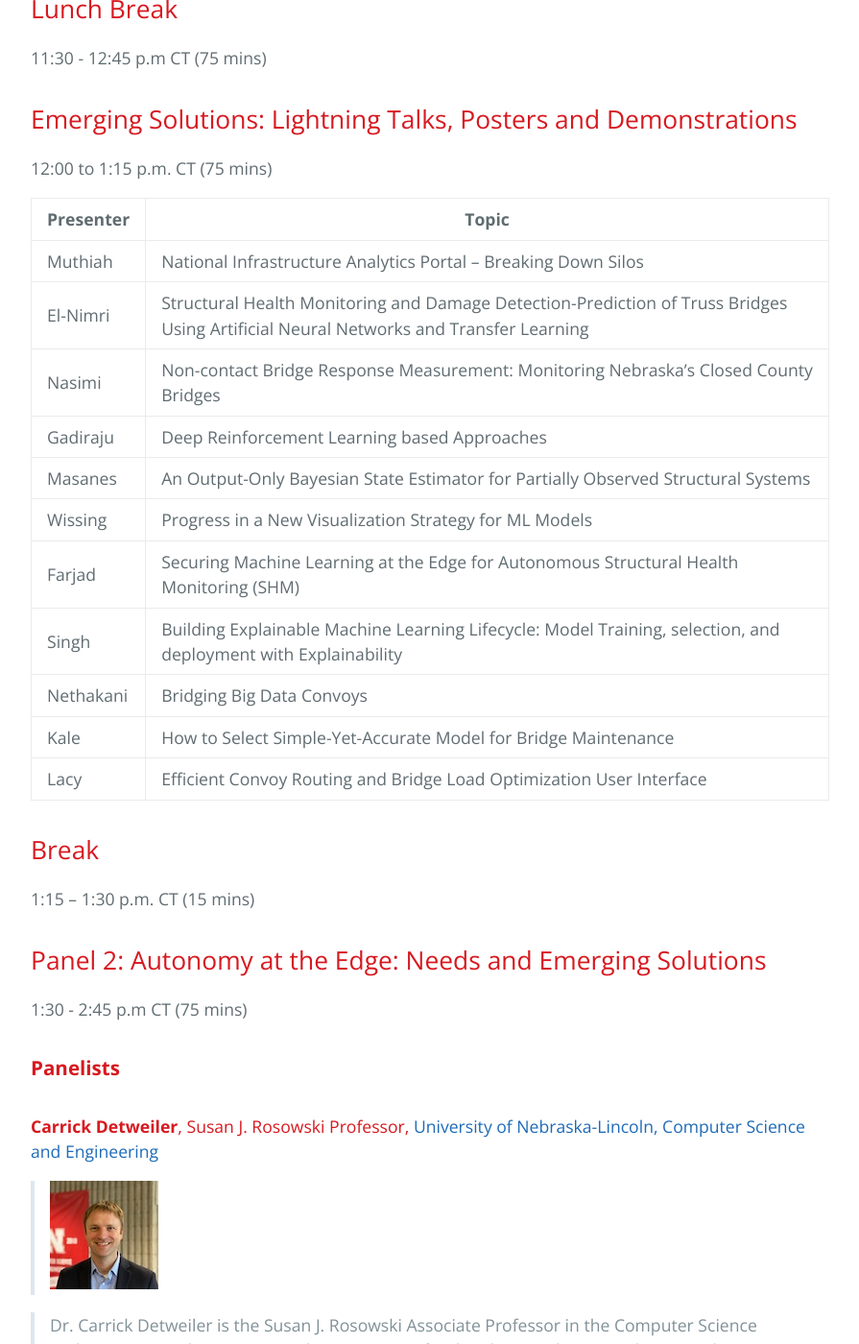
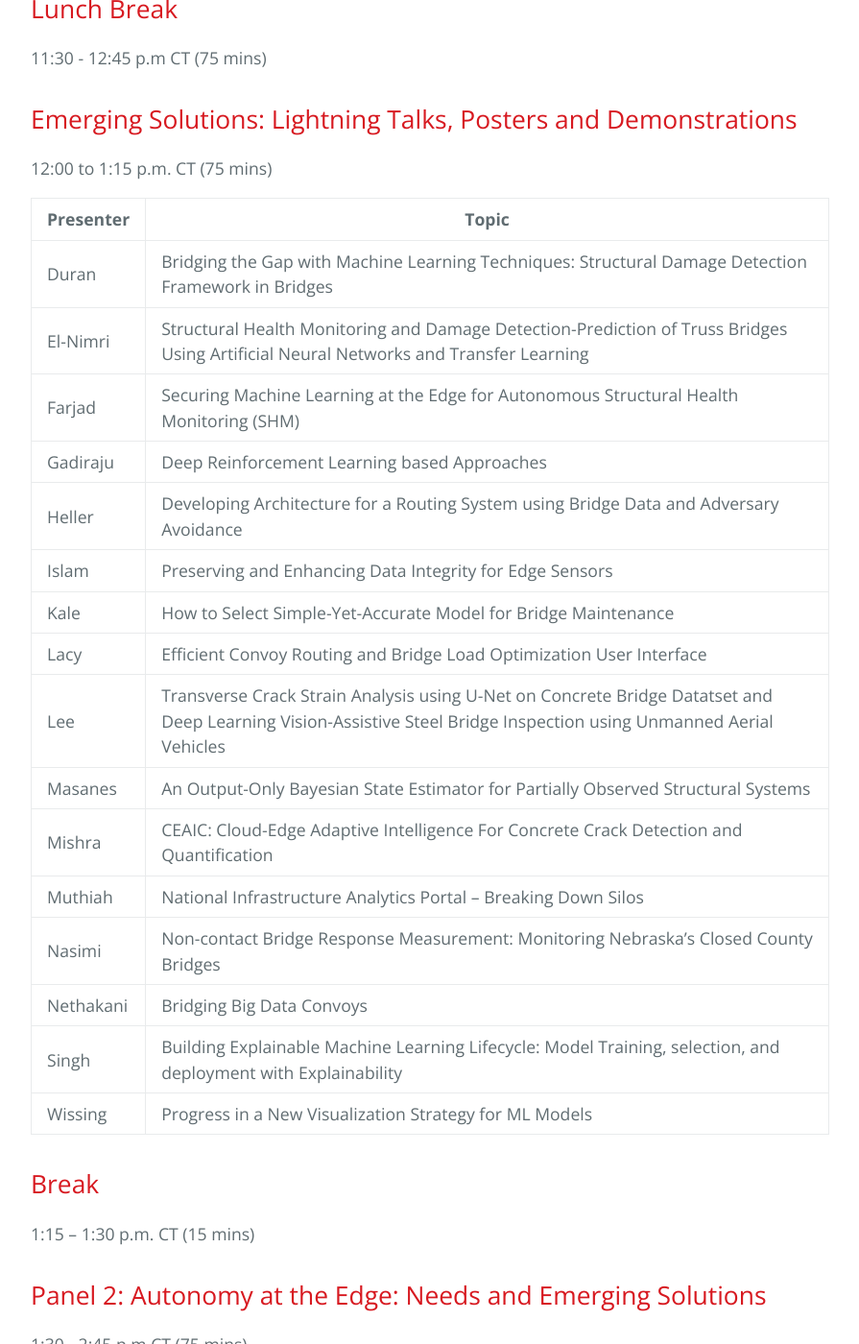
Before and after one commit to BridgingBigData/BridgingBigData.github.io, a Jekyll site: the page built from pages/bbd2023agenda.md, in a window 1280 px wide and 1400 px high, scrolled down 4434 px. Shown: the whole window at 96% size, without its empty margins (192-1087 px from the left). Built offline with Jekyll 4.4.1, drawn with Linux system fonts in a browser that asks for light colours.

Commit message:
Added remaining poster presenters

```diff
--- a/pages/bbd2023agenda.md
+++ b/pages/bbd2023agenda.md
@@ -134,17 +134,22 @@ Education: Bachelors in Mechanical Engineering – Univ. of Madras; Masters in M
 
 |Presenter | Topic|
 |---|---|
-|Muthiah|National Infrastructure Analytics Portal – Breaking Down Silos|
+|Duran|Bridging the Gap with Machine Learning Techniques: Structural Damage Detection Framework in Bridges|
 |El-Nimri|Structural Health Monitoring and Damage Detection-Prediction of Truss Bridges Using Artificial Neural Networks and Transfer Learning|
-|Nasimi|Non-contact Bridge Response Measurement: Monitoring Nebraska’s Closed County Bridges  |
+|Farjad|Securing Machine Learning at the Edge for Autonomous Structural Health Monitoring (SHM)|
 |Gadiraju|Deep Reinforcement Learning based Approaches|
-|Masanes|An Output-Only Bayesian State Estimator for Partially Observed Structural Systems|
-|Wissing|Progress in a New Visualization Strategy for ML Models|
-|Farjad|Securing Machine Learning at the Edge for Autonomous Structural Health Monitoring (SHM)|
-|Singh|Building Explainable Machine Learning Lifecycle: Model Training, selection, and deployment with Explainability|
-|Nethakani|Bridging Big Data Convoys|
+|Heller|Developing Architecture for a Routing System using Bridge Data and Adversary Avoidance|
+|Islam|Preserving and Enhancing Data Integrity for Edge Sensors|
 |Kale|How to Select Simple-Yet-Accurate Model for Bridge Maintenance|
 |Lacy|Efficient Convoy Routing and Bridge Load Optimization User Interface|
+|Lee| Transverse Crack Strain Analysis using U-Net on Concrete Bridge Datatset and Deep Learning Vision-Assistive Steel Bridge Inspection using Unmanned Aerial Vehicles|
+|Masanes|An Output-Only Bayesian State Estimator for Partially Observed Structural Systems|
+|Mishra|CEAIC: Cloud-Edge Adaptive Intelligence For Concrete Crack Detection and Quantification|
+|Muthiah|National Infrastructure Analytics Portal – Breaking Down Silos|
+|Nasimi|Non-contact Bridge Response Measurement: Monitoring Nebraska’s Closed County Bridges  |
+|Nethakani|Bridging Big Data Convoys|
+|Singh|Building Explainable Machine Learning Lifecycle: Model Training, selection, and deployment with Explainability|
+|Wissing|Progress in a New Visualization Strategy for ML Models|
 
 
 ## Break
```
